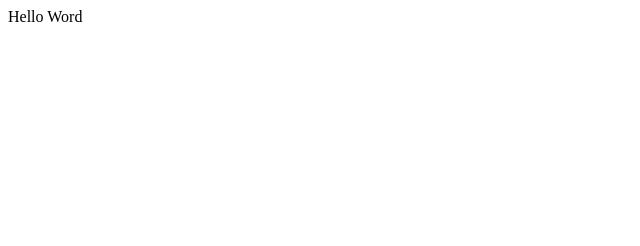
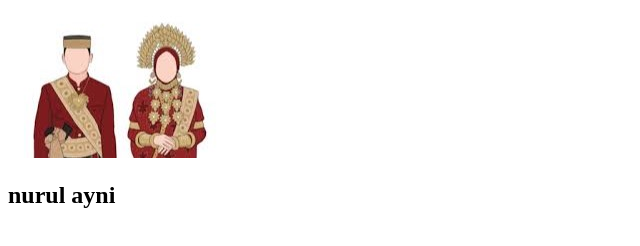
Before and after one commit to nurulayni/prak4, a plain HTML site: page index.html in a window 1280 px wide. Shown: the whole page, without its empty margins (0-640 px from the left). Drawn offline with Linux system fonts and the light colour scheme.

Commit message:
Changed Hello world with img and h2 to display simple profile data. Image file added in the folder images and used as resource in the img element in index.html file

```diff
--- a/index.html
+++ b/index.html
@@ -6,6 +6,7 @@
 	<title>tes</title>
 </head>
 <body>
-	Hello Word
+	<img src="image/images (1).jpeg">
+	<h2>nurul ayni</h2>
 </body>
 </html>
```
Also changed, not shown: image/images (1).jpeg (added).
